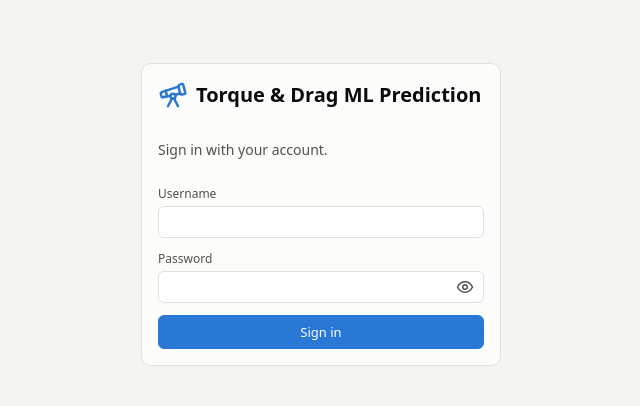
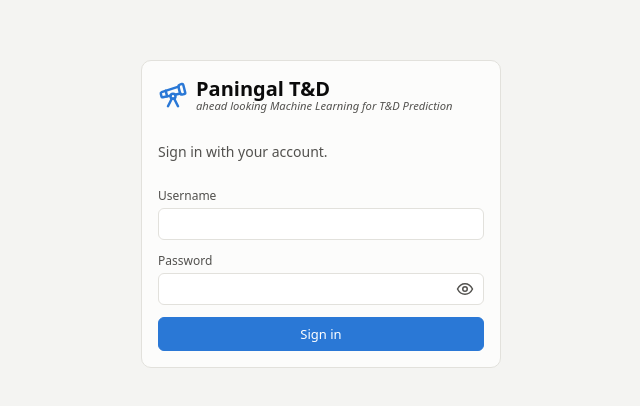
Before and after one commit to abdulfalaq5/ml-kalibrasi-torque-drag, a React (Vite) app in the folder web/: page / in a window 1280 px wide. Shown: the part 186-592 px from the top of the page, without its empty margins (319-959 px from the left). Built offline with nearby package versions, Linux system fonts and the light colour scheme; no server answers.

Commit message:
fix label

```diff
--- a/web/index.html
+++ b/web/index.html
@@ -4,7 +4,7 @@
     <meta charset="UTF-8" />
     <meta name="viewport" content="width=device-width, initial-scale=1.0" />
     <link rel="icon" type="image/svg+xml" href="/favicon.svg" />
-    <title>Torque &amp; Drag ML Prediction</title>
+    <title>Paningal T&amp;D</title>
   </head>
   <body>
     <div id="root"></div>
--- a/web/src/App.tsx
+++ b/web/src/App.tsx
@@ -46,7 +46,10 @@ export default function App() {
       <div className="app">
         <header className="topbar">
           <div className="brand">
-            <Logo /> Torque &amp; Drag ML Prediction
+            <Logo /> <span className="brand-text">
+              <span className="brand-name">Paningal T&amp;D</span>
+              <span className="brand-tag">ahead looking Machine Learning for T&amp;D Prediction</span>
+            </span>
           </div>
           <nav>
             <NavLink to="/monitoring">Monitoring</NavLink>
@@ -75,7 +78,10 @@ export default function App() {
     <div className="app">
       <header className="topbar">
         <div className="brand">
-            <Logo /> Torque &amp; Drag ML Prediction
+            <Logo /> <span className="brand-text">
+              <span className="brand-name">Paningal T&amp;D</span>
+              <span className="brand-tag">ahead looking Machine Learning for T&amp;D Prediction</span>
+            </span>
           </div>
         <nav>
           <NavLink to="/training">Training Data</NavLink>
--- a/web/src/pages/LoginPage.tsx
+++ b/web/src/pages/LoginPage.tsx
@@ -27,7 +27,10 @@ export default function LoginPage({ onLogin }: { onLogin: () => void }) {
     <div className="login-wrap">
       <form className="card login" onSubmit={submit}>
         <h1 className="brand">
-          <Logo size={30} /> Torque &amp; Drag ML Prediction
+          <Logo size={30} /> <span className="brand-text">
+              <span className="brand-name">Paningal T&amp;D</span>
+              <span className="brand-tag">ahead looking Machine Learning for T&amp;D Prediction</span>
+            </span>
         </h1>
         <p className="muted">Sign in with your account.</p>
         <label>
--- a/web/src/styles.css
+++ b/web/src/styles.css
@@ -33,6 +33,9 @@ a { color: var(--accent); }
 }
 .brand { font-weight: 700; display: inline-flex; align-items: center; gap: 8px; }
 .brand .logo { color: var(--accent); flex: none; }
+.brand-text { display: flex; flex-direction: column; line-height: 1.15; }
+.brand-tag { font-style: italic; font-weight: 400; font-size: 0.72rem; color: var(--text-2); }
+h1.brand .brand-tag { font-size: 0.8rem; }
 .topbar nav { display: flex; gap: 4px; flex: 1; }
 .topbar nav a { padding: 6px 12px; border-radius: 6px; text-decoration: none; color: var(--text-2); }
 .topbar nav a.active { background: var(--surface-0); color: var(--text); font-weight: 600; }
```
Also changed, not shown: 3 other files (tests, documents, lock files or other folders).
